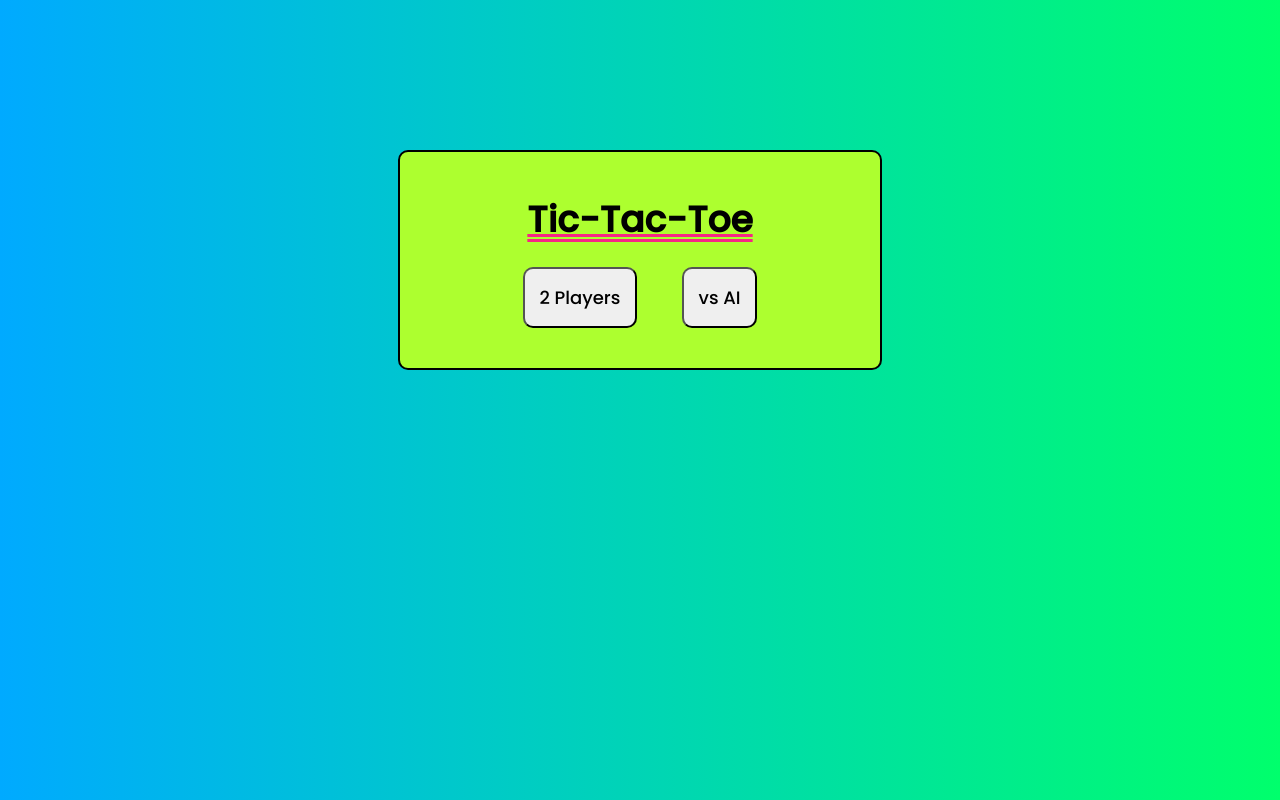
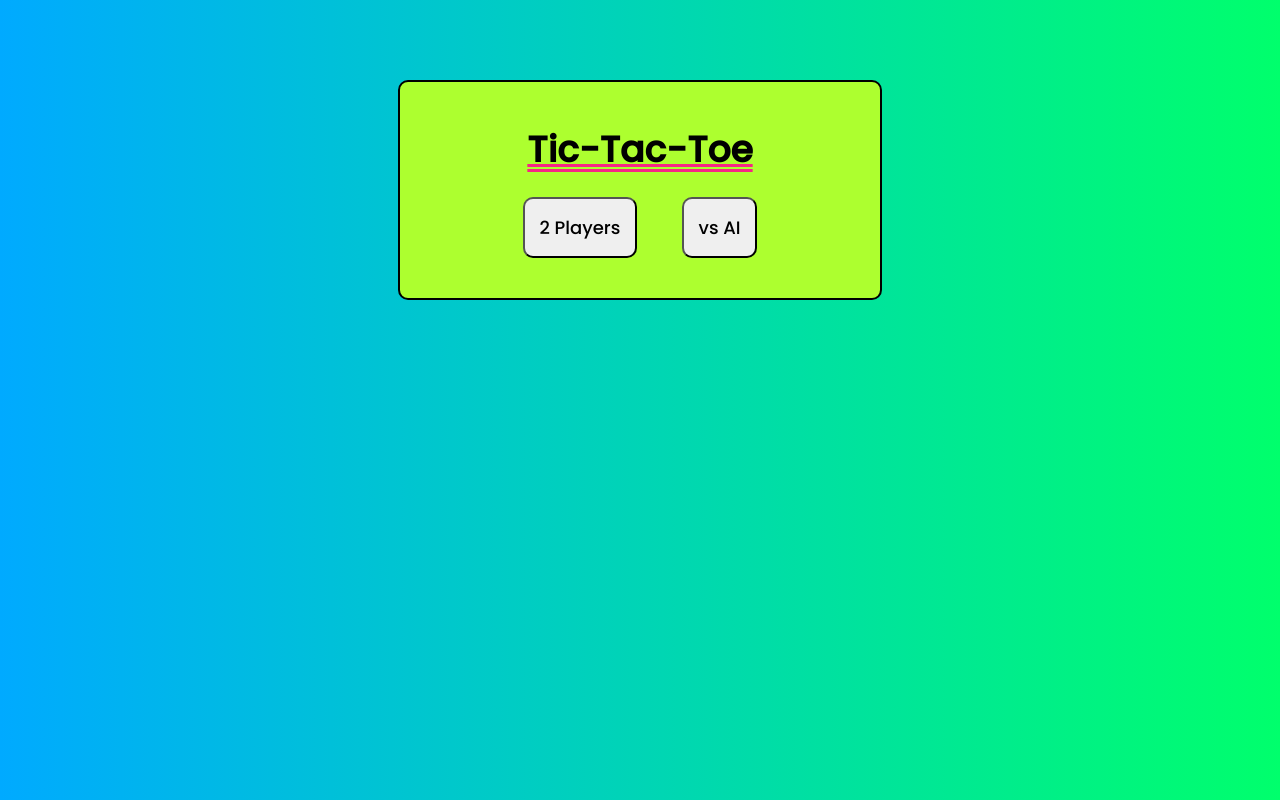
Before and after one commit to tanishka786/PRODIGY_WD_03, a plain HTML site: page index.html in a window 1280 px wide. Drawn offline with Linux system fonts and the light colour scheme.

Commit message:
change margin

```diff
--- a/style.css
+++ b/style.css
@@ -17,7 +17,7 @@ body {
     justify-content: center;
     align-items: center;
     flex-direction: column;
-    margin: 150px;
+    margin: 80px;
     border: 2px solid;
     border-radius: 10px;
     width: 400px;
```
